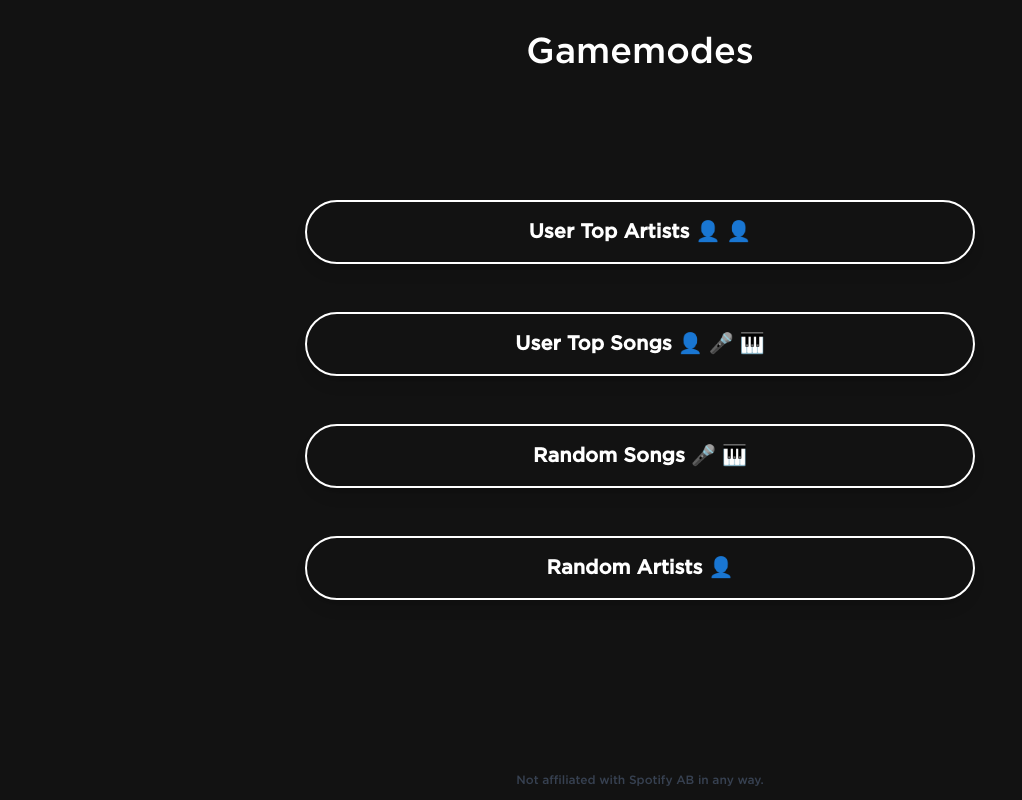
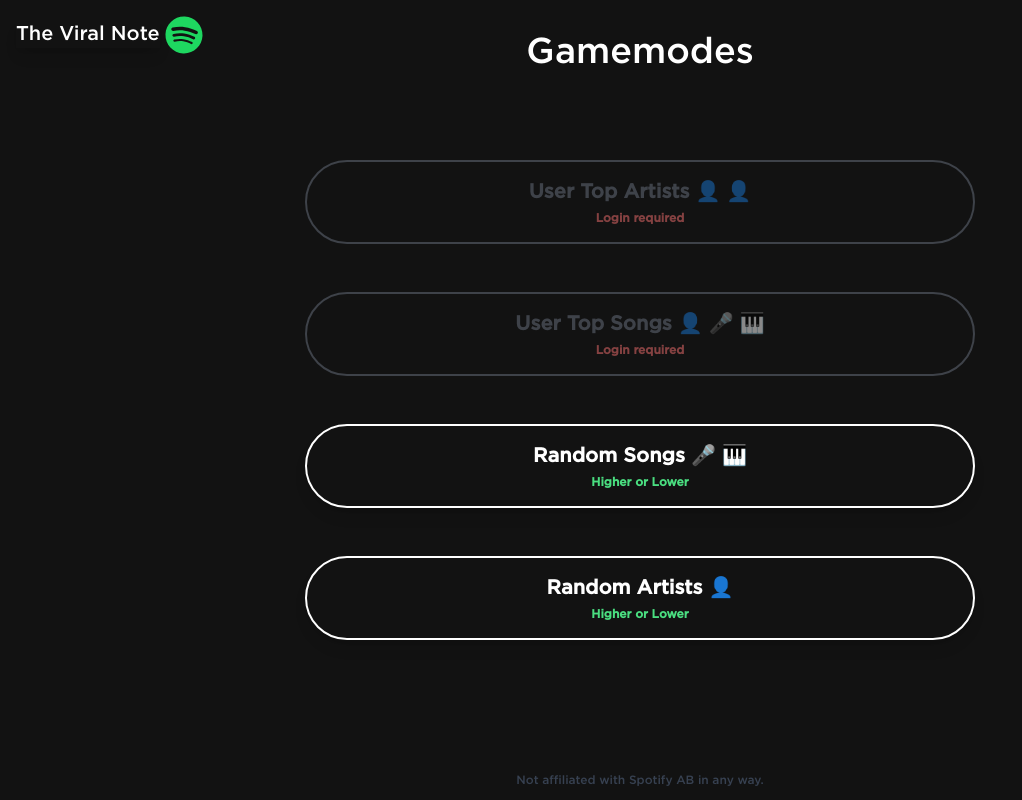
Before and after one commit to isaacfung1/The-Viral-Note, a Next.js app: page /home in a window 1280 px wide. Shown: the whole page, without its empty margins (0-1022 px from the left). Built offline with nearby package versions, Linux system fonts and the light colour scheme; no server answers.

Commit message:
feat: gamemode auth, logo

```diff
--- a/src/components/gamemode-button.tsx
+++ b/src/components/gamemode-button.tsx
@@ -3,6 +3,7 @@ import { MouseEventHandler, ReactNode } from "react";
 export default function GamemodeButton(inputProps: {
     children: React.ReactNode;
     onClick?: MouseEventHandler<HTMLButtonElement>
+    onMouseEnter?: MouseEventHandler<HTMLButtonElement>
 }) {
     const props = {...inputProps}
   return (
--- a/src/pages/home.tsx
+++ b/src/pages/home.tsx
@@ -1,18 +1,115 @@
-import GamemodeButton from '@/components/gamemode-button';
-import React from 'react';
+import GamemodeButton from "@/components/gamemode-button";
+import React from "react";
+import { GetServerSideProps } from "next";
+import axios from "axios";
+import { useRouter } from "next/router";
+import Image from "next/image";
 
-export default function Home() {
+interface HomeProps {
+  isAuthenticated: boolean;
+  user?: any;
+}
+
+export const getServerSideProps: GetServerSideProps = async (context) => {
+  try {
+    const { req } = context;
+    const cookies = req.headers.cookie || "";
+
+    const protocol = req.headers.host?.includes("ngrok") ? "https" : "http";
+    const baseUrl = `${protocol}://${req.headers.host}`;
+
+    const userResponse = await axios.get(`${baseUrl}/api/get-user`, {
+      headers: {
+        cookie: cookies,
+      },
+    });
+
+    const isAuthenticated = !!(
+      userResponse.data.user && userResponse.data.user.userId
+    );
+
+    return {
+      props: {
+        isAuthenticated,
+        user: userResponse.data.user || null,
+      },
+    };
+  } catch (error) {
+    console.error("Error checking user authentication:", error);
+    return {
+      props: {
+        isAuthenticated: false,
+        user: null,
+      },
+    };
+  }
+};
+
+export default function Home({ isAuthenticated, user }: HomeProps) {
+  const router = useRouter();
   return (
     <div className="w-screen h-screen flex flex-row justify-center items-center bg-spotifyGray">
+        <button className="absolute flex top-0 left-0 gap-1 mt-[1rem] ml-[1rem]" onClick={()=>{router.push('/')}}>
+            <h2 className="text-white font-gotham text-xl shadow-lg mt-1">The Viral Note</h2>
+            <Image className="" src={"/media/spotifylogo.svg"} alt={"Spotify Logo"} width={40} height={40}/>
+        </button>
       <h1 className="absolute top-0 mt-[2rem] text-4xl font-gotham text-white">
         Gamemodes
       </h1>
-            <div className = "flex flex-col gap-[3rem]">
-                <GamemodeButton>User Top Artists 👤 👤</GamemodeButton>
-                <GamemodeButton>User Top Songs 👤 🎤 🎹</GamemodeButton>
-                <GamemodeButton>Random Songs 🎤 🎹</GamemodeButton>
-                <GamemodeButton>Random Artists 👤</GamemodeButton>
+      <div className="flex flex-col gap-[3rem]">
+        {isAuthenticated ? (
+          <>
+            <GamemodeButton onClick={() => router.push("/userartists")}>
+              User Top Artists 👤 👤
+              <span className="text-green-400 text-xs block mt-1">
+                Higher or Lower
+              </span>
+            </GamemodeButton>
+            <GamemodeButton>
+              User Top Songs 👤 🎤 🎹
+              <span className="text-green-400 text-xs block mt-1">
+                Higher or Lower
+              </span>
+            </GamemodeButton>
+          </>
+        ) : (
+          <>
+            <div className="flex flex-col gap-[3rem]">
+              <div
+                className="border-solid border-2 border-gray-500 text-gray-500
+                                        font-bold py-4 px-[13rem] rounded-full text-xl font-gotham text-center opacity-50 cursor-not-allowed"
+              >
+                User Top Artists 👤 👤
+                <span className="text-red-400 text-xs block mt-1">
+                  Login required
+                </span>
+              </div>
+
+              <div
+                className="border-solid border-2 border-gray-500 text-gray-500
+                                        font-bold py-4 px-[13rem] rounded-full text-xl font-gotham text-center opacity-50 cursor-not-allowed"
+              >
+                User Top Songs 👤 🎤 🎹
+                <span className="text-red-400 text-xs block mt-1">
+                  Login required
+                </span>
               </div>
             </div>
-    )
+          </>
+        )}
+        <GamemodeButton>
+          Random Songs 🎤 🎹
+          <span className="text-green-400 text-xs block mt-1">
+            Higher or Lower
+          </span>
+        </GamemodeButton>
+        <GamemodeButton>
+          Random Artists 👤
+          <span className="text-green-400 text-xs block mt-1">
+            Higher or Lower
+          </span>
+        </GamemodeButton>
+      </div>
+    </div>
+  );
 }
--- a/src/pages/index.tsx
+++ b/src/pages/index.tsx
@@ -1,14 +1,25 @@
 import redirectToSpotify from "../pages/api/login";
 import VideoBackground from "@/components/video-bg";
+import Image from "next/image";
 
 export default function Main() {
   return (
     <div className="relative min-h-screen flex justify-center items-center">
       <VideoBackground />
       <div className="relative z-10 flex flex-col justify-center items-center text-center">
-        <h1 className="font-bold text-6xl font-gotham text-white mb-8 drop-shadow-lg">
+        <div className="flex flex-row items-center gap-4 mb-[1rem]">
+            <h1 className="font-bold text-6xl font-gotham text-white drop-shadow-lg">
               The Viral Note
             </h1>
+            <Image
+              className=""
+              src={"/media/spotifylogo.png"}
+              alt={"Spotify Logo"}
+              width={100}
+              height={100}
+            />
+        </div>
+        <div className="flex flex-row gap-5">
             <button
             onClick={redirectToSpotify}
             className="bg-spotifyGreen hover:bg-green-700 text-spotifyGray font-bold py-4 px-5 rounded-full
@@ -16,6 +27,14 @@ export default function Main() {
             >
             Login with Spotify
             </button>
+            <button
+            onClick={() => window.location.href = "/home"}
+            className="bg-black text-white text-lg font-gotham border-2 border-white font-bold
+            rounded-full transition-all duration-200 transform py-4 px-[5rem] hover:scale-105 shadow-lg
+            hover:bg-white hover:text-black">
+                Play
+            </button>
+        </div>
       </div>
     </div>
   )
```
Also changed, not shown: public/media/spotifylogo.png (added), public/media/spotifylogo.svg (added). Lines whose indentation alone changed are shown as unchanged.
